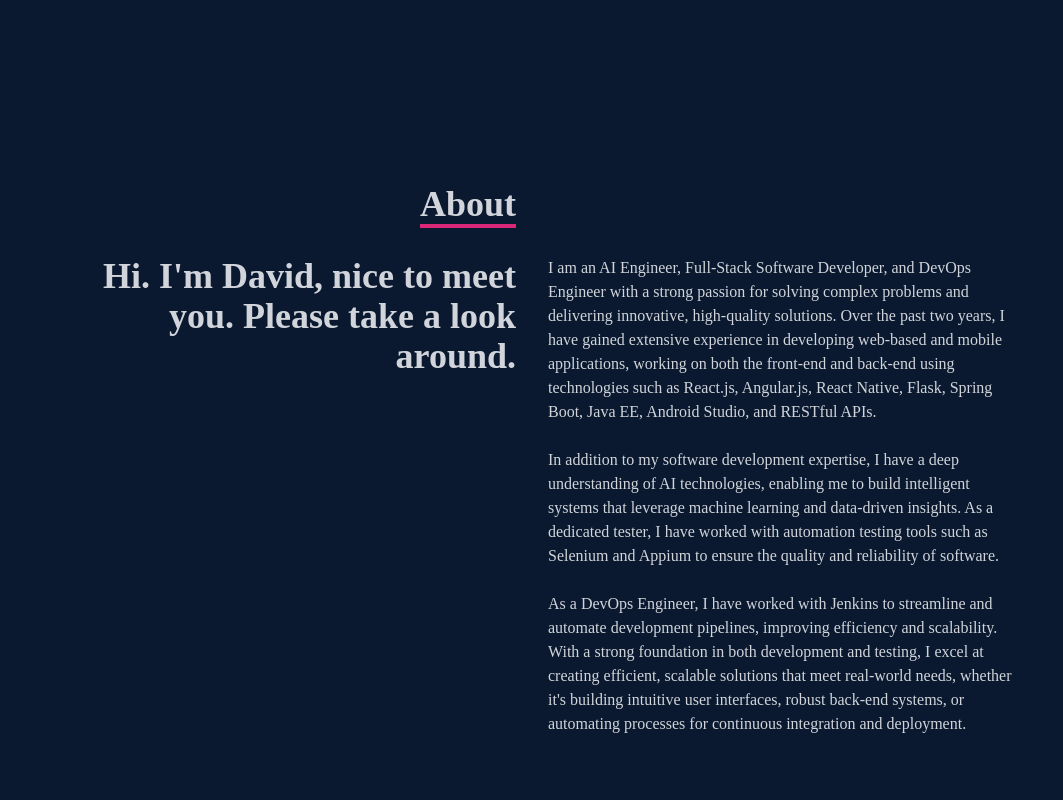
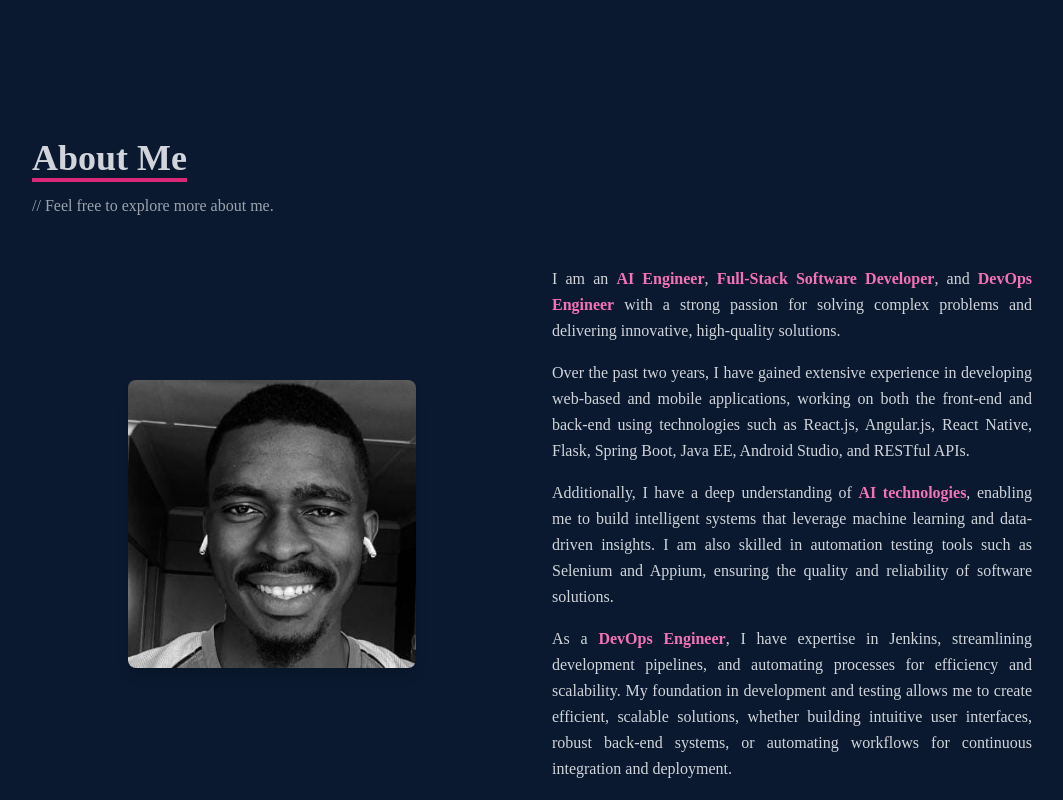
Before and after one commit to davidMumpasa/Portfolio, a React (Create React App) app: page / in a window 1280 px wide. Shown: the part 740-1540 px from the top of the page, without its empty margins (108-1171 px from the left). Built offline with nearby package versions, Linux system fonts and the light colour scheme.

Commit message:
Version 3

```diff
--- a/src/Components/About.js
+++ b/src/Components/About.js
@@ -1,48 +1,77 @@
 import React from "react";
+import davidPic from "../Assets/davidEbula2.jpg";
 
 const About = () => {
   return (
-    <div name="about" className="w-full h-screen bg-[#0a192f] text-gray-300">
-      <div className="flex flex-col justify-center items-center w-full h-full">
-        <div className="max-w-[1000px] w-full grid grid-cols-2 gap-8">
-          <div className="sm:text-right pb-8 pl-4">
-            <p className="text-4xl font-bold inline border-b-4 border-pink-600">
-              About
-            </p>
-          </div>
-          <div></div>
+    <div
+      name="about"
+      className="w-full min-h-screen bg-[#0a192f] text-gray-300 flex justify-center items-center px-6 py-10"
+    >
+      <div className="max-w-[1000px] w-full">
+        {/* Heading Section */}
+        <div className="mb-8">
+          <p className="text-4xl font-bold inline border-b-4 border-pink-600 text-gray-300">
+            About Me
+          </p>
+          <p className="text-gray-400 py-4 text-left">
+            // Feel free to explore more about me.
+          </p>
         </div>
-        <div className="max-w-[1000px] w-full grid sm:grid-cols-2 gap-8 px-4">
-          <div className="sm:text-right text-4xl font-bold">
-            <p>Hi. I'm David, nice to meet you. Please take a look around.</p>
+
+        {/* Content Section */}
+        <div className="grid lg:grid-cols-2 gap-10 items-center">
+          {/* Picture */}
+          <div className="flex justify-center">
+            <img
+              src={davidPic}
+              alt="About Me"
+              className="rounded-lg shadow-lg w-72 h-72 object-cover"
+            />
           </div>
 
-          <div>
+          {/* Detailed Description */}
+          <div className="text-justify text-base leading-relaxed">
             <p>
-              I am an AI Engineer, Full-Stack Software Developer, and DevOps
-              Engineer with a strong passion for solving complex problems and
-              delivering innovative, high-quality solutions. Over the past two
-              years, I have gained extensive experience in developing web-based
-              and mobile applications, working on both the front-end and
-              back-end using technologies such as React.js, Angular.js, React
-              Native, Flask, Spring Boot, Java EE, Android Studio, and RESTful
-              APIs.
-              <br />
-              <br />
-              In addition to my software development expertise, I have a deep
-              understanding of AI technologies, enabling me to build intelligent
-              systems that leverage machine learning and data-driven insights.
-              As a dedicated tester, I have worked with automation testing tools
-              such as Selenium and Appium to ensure the quality and reliability
-              of software.
-              <br />
-              <br />
-              As a DevOps Engineer, I have worked with Jenkins to streamline and
-              automate development pipelines, improving efficiency and
-              scalability. With a strong foundation in both development and
-              testing, I excel at creating efficient, scalable solutions that
-              meet real-world needs, whether it's building intuitive user
-              interfaces, robust back-end systems, or automating processes for
+              I am an{" "}
+              <span className="text-pink-400 font-semibold">AI Engineer</span>,
+              <span className="text-pink-400 font-semibold">
+                {" "}
+                Full-Stack Software Developer
+              </span>
+              , and{" "}
+              <span className="text-pink-400 font-semibold">
+                DevOps Engineer
+              </span>{" "}
+              with a strong passion for solving complex problems and delivering
+              innovative, high-quality solutions.
+            </p>
+            <p className="mt-4">
+              Over the past two years, I have gained extensive experience in
+              developing web-based and mobile applications, working on both the
+              front-end and back-end using technologies such as React.js,
+              Angular.js, React Native, Flask, Spring Boot, Java EE, Android
+              Studio, and RESTful APIs.
+            </p>
+            <p className="mt-4">
+              Additionally, I have a deep understanding of{" "}
+              <span className="text-pink-400 font-semibold">
+                AI technologies
+              </span>
+              , enabling me to build intelligent systems that leverage machine
+              learning and data-driven insights. I am also skilled in automation
+              testing tools such as Selenium and Appium, ensuring the quality
+              and reliability of software solutions.
+            </p>
+            <p className="mt-4">
+              As a{" "}
+              <span className="text-pink-400 font-semibold">
+                DevOps Engineer
+              </span>
+              , I have expertise in Jenkins, streamlining development pipelines,
+              and automating processes for efficiency and scalability. My
+              foundation in development and testing allows me to create
+              efficient, scalable solutions, whether building intuitive user
+              interfaces, robust back-end systems, or automating workflows for
               continuous integration and deployment.
             </p>
           </div>
--- a/src/Components/Contact.js
+++ b/src/Components/Contact.js
@@ -4,47 +4,56 @@ const Contact = () => {
   return (
     <div
       name="contact"
-      className="w-full md:h-screen bg-[#0a192f] flex justify-center items-center p-4"
+      className="w-full min-h-screen bg-[#0a192f] flex justify-center items-center p-6"
     >
+      <div className="max-w-[1000px] w-full">
+        {/* Heading Section */}
+        <div className="mb-8">
+          <p className="text-4xl font-bold inline border-b-4 border-pink-600 text-gray-300">
+            Contact Me
+          </p>
+          <p className="text-gray-400 py-4 text-left">
+            // Feel free to reach out using the form below or shoot me an email.
+          </p>
+        </div>
+
+        {/* Contact Form */}
+        <div className="flex justify-center">
           <form
             method="POST"
             action="https://getform.io/f/bd80a706-259c-40eb-9292-e28f5c5ac7f0"
-        className="flex flex-col max-w-[600px] w-full"
+            className="flex flex-col max-w-[600px] w-full bg-[#1c3255] rounded-lg shadow-lg p-6 sm:p-8"
           >
-        <div className="pb-8">
-          <p className="text-4xl font-bold inline border-b-4 border-pink-600 text-gray-300">
-            Contact
-          </p>
-          <p className="text-gray-300 py-4">
-            //Submit the form below or shoot me an Email -
-            davidebula642@gmail.com
-          </p>
-        </div>
             <input
-          className="bg-[#ccd6f6] p-2"
+              className="bg-gray-100 focus:outline-none focus:ring-2 focus:ring-pink-500 focus:ring-offset-2 text-gray-700 text-sm rounded-md px-4 py-3 mb-4 shadow-sm"
               type="text"
-          placeholder="Name"
+              placeholder="Your Name"
               name="name"
               required
             />
             <input
-          className="my-4 p-2 bg-[#ccd6f6]"
+              className="bg-gray-100 focus:outline-none focus:ring-2 focus:ring-pink-500 focus:ring-offset-2 text-gray-700 text-sm rounded-md px-4 py-3 mb-4 shadow-sm"
               type="email"
-          placeholder="Email"
+              placeholder="Your Email"
               name="email"
               required
             />
             <textarea
-          className="bg-[#ccd6f6] p-2"
+              className="bg-gray-100 focus:outline-none focus:ring-2 focus:ring-pink-500 focus:ring-offset-2 text-gray-700 text-sm rounded-md px-4 py-3 mb-4 shadow-sm"
               name="message"
-          rows="10"
-          placeholder="Message"
+              rows="6"
+              placeholder="Your Message"
               required
             ></textarea>
-        <button className="text-white border-2 hover:bg-pink-600 hover:border-pink-600 px-4 py-3 my-8 mx-auto flex items-center">
+            <button
+              type="submit"
+              className="text-white bg-pink-600 hover:bg-pink-700 focus:outline-none focus:ring-4 focus:ring-pink-400 font-medium rounded-lg text-sm px-6 py-3 transition duration-300 ease-in-out shadow-md mx-auto w-full"
+            >
               Let's Collaborate
             </button>
           </form>
+        </div>
+      </div>
     </div>
   );
 };
--- a/src/Components/Home.js
+++ b/src/Components/Home.js
@@ -14,10 +14,14 @@ const Home = () => {
           I'm a Full Stack Developer.
         </h2>
         <p className="text-[#8892b0] py-4 max-w-[700px]">
-          I'm a full stack developer specializing in building (and occasionally
-          designing) exceptional digital experiences, Currently, I'm focussed on
-          building responsive ful-stack web applications
+          As a passionate full-stack developer, I specialize in crafting
+          seamless, innovative digital experiences that blend both form and
+          function. With a focus on creating intuitive, high-performance web
+          applications, I’m currently dedicated to building scalable, responsive
+          solutions that push the boundaries of what's possible in modern web
+          development.
         </p>
+
         <div>
           <Link
             to="work"
@@ -31,7 +35,6 @@ const Home = () => {
               <HiArrowNarrowRight className="ml-3" />
             </span>
           </Link>
-
         </div>
       </div>
     </div>
```
Also changed, not shown: src/Assets/DE.png, src/Assets/davidEbula2.jpg (added). Lines whose indentation alone changed are shown as unchanged.
